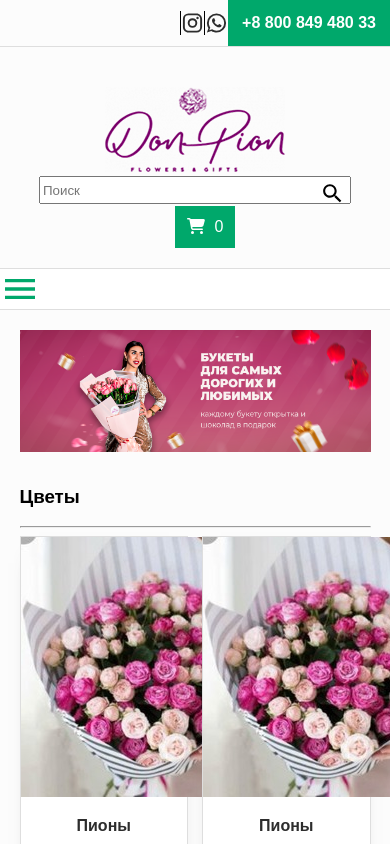
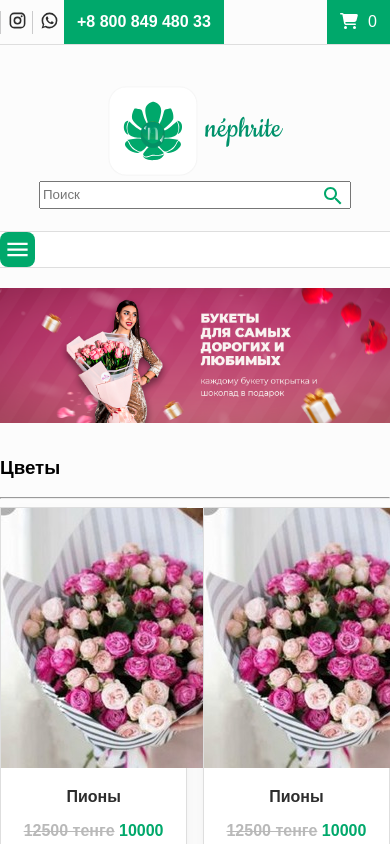
Before and after one commit to Abai19/nefriteNew, a React (Create React App) app: page / in a window 390 px wide. Shown: the top 844 px of the page. Built offline with nearby package versions, Linux system fonts and the light colour scheme.

Commit message:
some adaptive

```diff
--- a/src/App.css
+++ b/src/App.css
@@ -16,3 +16,9 @@ body{
   margin:0 auto;
   font-family: 'Nunito', sans-serif;
 }
+@media (max-width:900px){
+  .container{
+    width: 100%;
+    margin:0;
+  }
+}
--- a/src/components/footer/footer.js
+++ b/src/components/footer/footer.js
@@ -1,25 +1,25 @@
 import styles from './footer.module.css';
-import kaspi from './../../img/kaspi.png'
-import logo from '../../img/logo.png'
+import kaspi from './../../img/kaspi.png';
+import logo from '../../img/logo.svg';
 const Footer= ()=>{
     return (
         <div className={styles.main}>
             <div className={styles.mainDivs}>
             <div>
-                <p className={styles.text}>Интернет магазин Nefrite</p>
+                <p className={styles.title}>Интернет магазин Nefrite</p>
                 <img src={logo} />
             </div>
             <div>
-                <p className={styles.text}> Контакты</p>
-                <p>Nefrite</p>
-                <p>Адрес: Алматы, ул. Абая 241<br/>
+                <p className={styles.title}> Контакты:</p>
+                <p className={styles.text}>Nefrite</p>
+                <p className={styles.text}>Адрес: Алматы, ул. Абая 241<br/>
                 Телефон:  +8 800 849 480 33<br/>
                 </p>
-                <p className={styles.text}>Доставка</p>
-                <p>Вежливый курьер доставит ваш заказ до двери</p>
+                <p className={styles.title}>Доставка:</p>
+                <p className={styles.text}>Вежливый курьер доставит ваш заказ до двери</p>
             </div>
             <div>
-            <p className={styles.text}>Оплата</p>
+            <p className={styles.title}>Оплата:</p>
                 <img src={kaspi} className={styles.kaspi}/>
 
             </div>
--- a/src/components/footer/footer.module.css
+++ b/src/components/footer/footer.module.css
@@ -2,7 +2,7 @@
     width: 200px;
     height: 100px;
 }
-.text{
+.title{
     color: #fff;
     font-weight: bold;
 }
@@ -20,8 +20,14 @@
     flex-wrap:wrap
 }
 @media (max-width:900px){
+    .title{
+        font-size:13px;
+    }
     .text{
-        text-align: center;
         font-size:12px;
     }
+    .mainDivs{
+        padding:0px;
+        justify-content: flex-start;
+    }
 }
--- a/src/components/header/header.js
+++ b/src/components/header/header.js
@@ -1,6 +1,6 @@
-import styles from './header.module.css'
-import React, {useState} from 'react'
-import logo from '../../img/logo.png'
+import styles from './header.module.css';
+import React, {useState} from 'react';
+import logo1 from '../../img/logo.svg';
 import { faSearch } from "@fortawesome/free-solid-svg-icons";
 import { faCartShopping } from "@fortawesome/free-solid-svg-icons";
 import { FontAwesomeIcon } from "@fortawesome/react-fontawesome";
@@ -16,14 +16,18 @@ const Header = () => {
         <>
              <div>
                 <div className={styles.container_content}>
-                <Instagram className={styles.instaIcon}/>
-                     <WhatsApp className={styles.whatsIcon}/>
+                    <div className={styles.iconBlock}>  <Link to="/"> <Instagram className={styles.instaIcon}/></Link>  </div>
+                    <div className={styles.iconBlock}> <Link to="/"> <WhatsApp className={styles.whatsIcon}/></Link>  </div>
+
+
                         <button className={styles.btn}>  +8 800 849 480 33</button>
                 </div>
                <tr/>
                <div className={styles.containerSearch}>
                    <div className={styles.logoBlock}>
-                   <img src={logo} />
+                <Link to="/">  <img src={logo1} /> </Link>
+
+
                    </div>
 
 
@@ -31,7 +35,7 @@ const Header = () => {
                     <div className={styles.searchBlockInside}>
                         <input className={styles.searchInput} placeholder="Поиск" />
                         <button className={styles.searchIcon}>
-                        <Search  style={{ color: "green" }} class={styles.searchIconFa}/>
+                        <Search   className={styles.searchIconFa}/>
                             </button>
 
                     </div>
--- a/src/components/header/header.module.css
+++ b/src/components/header/header.module.css
@@ -16,7 +16,7 @@
 }
 .searchIconFa{
     width: 25px;
-    color: green;
+    color: #00a86b;
 }
 .shoppingIconFa{
     margin-right: 10px;
@@ -33,7 +33,7 @@
     border: none; /* Убираем рамку */
     background: none;
     right: 0px;
-    top: 4px;
+    top: 2px;
 
     /* background: url('../../img/search.png') no-repeat 50% 50%; Параметры фона */
    }
@@ -46,10 +46,10 @@
     font-weight: bold;
     font-family: 'Nunito', sans-serif;
     transition-duration: 0.4s;
-    border:2px solid #00a86b;
+    border:1px solid #00a86b;
 }
 .btn:hover{
-    border:2px solid #00a86b;
+    border:1px solid #00a86b;
     background: none;
     color:#00a86b
 }
@@ -59,13 +59,13 @@
     margin-left: 20px;
     border: none;
     background-color: #00a86b;
-    padding:12px;
+    padding:13px;
     font-size: 16px;
     font-family: 'Nunito', sans-serif;
 }
-/* .logoBlock{
+.logoBlock{
     width: 20%;
-} */
+}
 .searchBlock{
     width: 40%;
     height: 30px;
@@ -189,17 +189,26 @@ nav a {
   hr{
     height: 1px;
   }
+  .iconBlock{
+    border-left: 1px solid #CBCBCC;
+    padding-left: 7px;
+  }
   .whatsIcon{
     color:#2d2d2d;
-    font-size: 13px;
-    border-left:1px solid black;
+    font-size: 19px!important;
+    margin-right: 5px;
   }
   .instaIcon{
     color:#2d2d2d;
-    font-size: 13px;
-    border-left:1px solid black;
+    font-size: 19px!important;
+    margin-right: 5px;
   }
-
+  .instaIcon:hover{
+    color:#00a86b;
+  }
+  .whatsIcon:hover{
+    color:#00a86b;
+  }
   .submenu .submenu {
     position: absolute;
     left: 100%;
@@ -245,7 +254,8 @@ nav a {
   }
   .menuIcon .menu{
     display: none;
-    color:#00a86b;
+    background:#00a86b;
+    color:#fff;
     font-size:40px;
     cursor: pointer;
   }
@@ -262,6 +272,14 @@ nav a {
 
 
 @media (max-width:900px){
+  .container_content{
+    justify-content: flex-start;
+  }
+  .shoppingCartBtn{
+    position:absolute;
+    top:0;
+    right: 0;
+  }
   .slider{
     position: fixed;
     min-width: 100%;
@@ -298,8 +316,11 @@ nav a {
   }
   .menuIcon .menu{
     display: block;
-    color:#00a86b;
-    font-size:40px;
+    background:#00a86b;
+    color:#fff;
+    font-size:35px;
+    padding:4px;
+    border-radius: 8px;
     cursor: pointer;
   }
   .closed {
@@ -313,7 +334,7 @@ nav a {
     font-size:40px;
   }
   .logoBlock{
-    width: 100%;
+    width: 45%;
     text-align: center;
 
   }
```
Also changed, not shown: src/img/logo.png (deleted), src/img/logo.svg (added).
